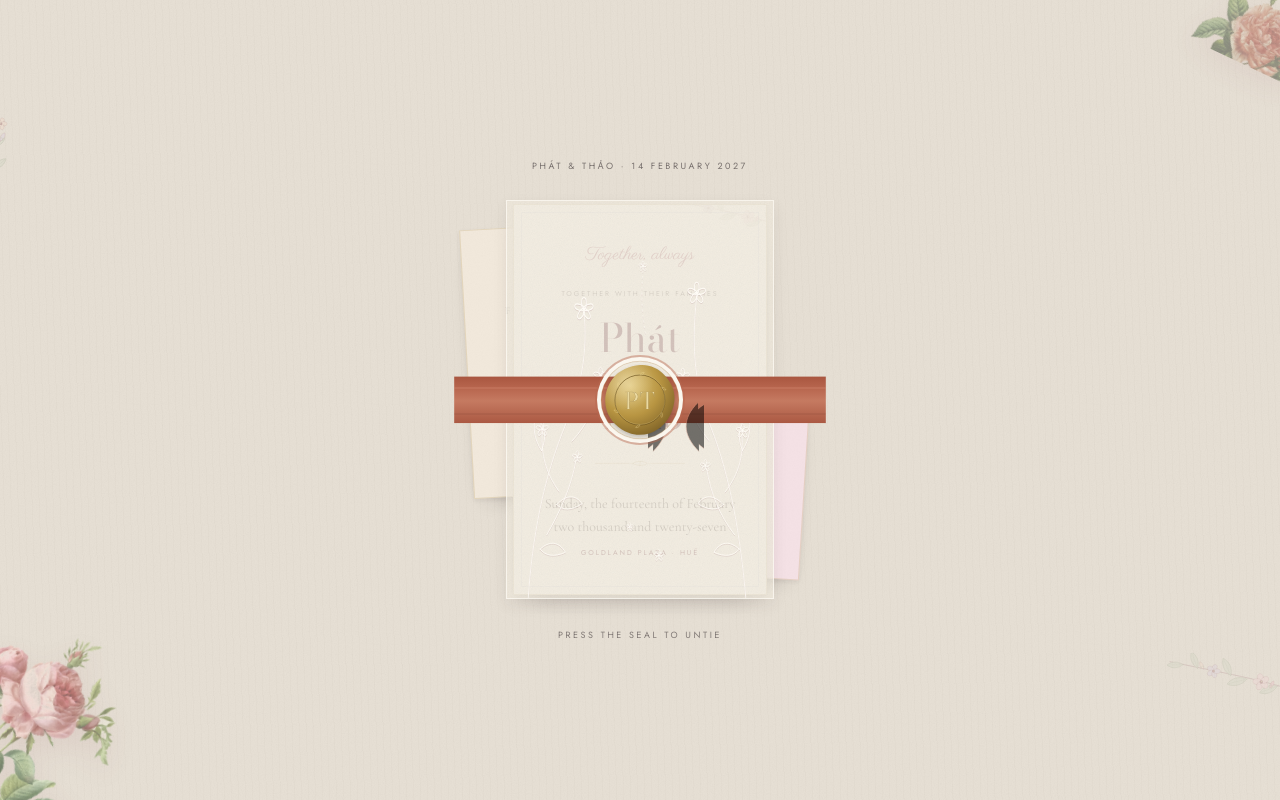
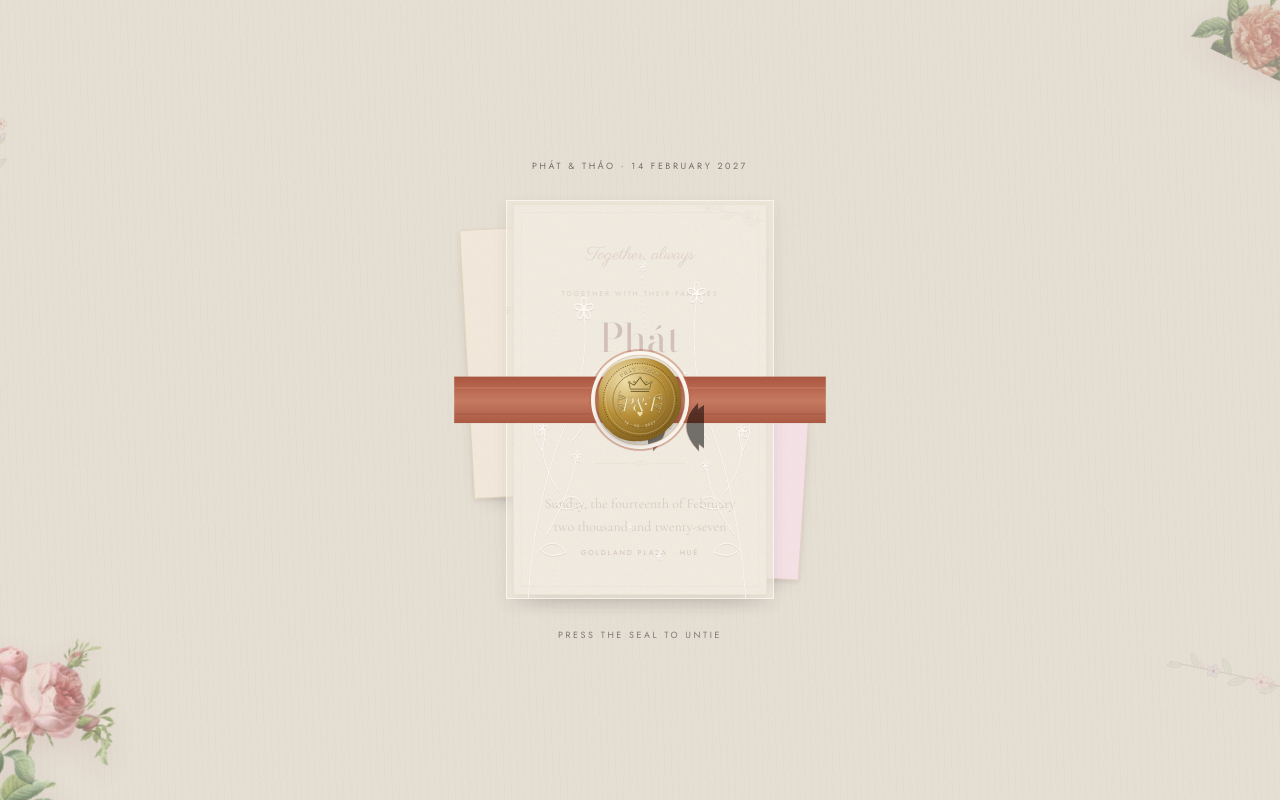
Before and after one commit to vanle2000/wedding-invitation, a React (Vite) app: page / in a window 1280 px wide. Built offline with nearby package versions, Linux system fonts and the light colour scheme.

Commit message:
Redesign wax seal as royal named crest

```diff
--- a/src/components/Closing.tsx
+++ b/src/components/Closing.tsx
@@ -40,10 +40,10 @@ export default function Closing() {
             onClick={() => setOpen((value) => !value)}
             aria-expanded={open}
             aria-controls="final-love-note"
-            className="grid h-[68px] w-[68px] place-items-center rounded-full focus-visible:outline-none focus-visible:ring-2 focus-visible:ring-burgundy/40 focus-visible:ring-offset-4 focus-visible:ring-offset-paper"
+            className="grid h-[78px] w-[78px] place-items-center rounded-full focus-visible:outline-none focus-visible:ring-2 focus-visible:ring-burgundy/40 focus-visible:ring-offset-4 focus-visible:ring-offset-paper"
             whileTap={{ scale: 0.96 }}
           >
-            <WaxSeal initials={couple.initials} size={64} />
+            <WaxSeal initials={couple.initials} names={[couple.first, couple.second]} size={74} />
             <span className="sr-only">{open ? 'Fold the final love note' : 'Open the final love note'}</span>
           </motion.button>
           <span className="label mt-4">{open ? 'Fold the note' : 'Press the seal'}</span>
--- a/src/components/InvitationSuite.tsx
+++ b/src/components/InvitationSuite.tsx
@@ -140,8 +140,8 @@ export default function InvitationSuite({
           type="button"
           onClick={onUntie}
           disabled={phase !== 'ready'}
-          aria-label="Press the gold P and T seal to release the silk ribbon"
-          className="grid h-[78px] w-[78px] place-items-center rounded-full disabled:cursor-default focus-visible:outline-none focus-visible:ring-2 focus-visible:ring-terracotta/45 focus-visible:ring-offset-4 focus-visible:ring-offset-paper"
+          aria-label="Press Phát and Thảo's royal gold seal to release the silk ribbon"
+          className="grid h-[90px] w-[90px] place-items-center rounded-full disabled:cursor-default focus-visible:outline-none focus-visible:ring-2 focus-visible:ring-terracotta/45 focus-visible:ring-offset-4 focus-visible:ring-offset-paper"
           variants={waxSealReveal}
           initial="hidden"
           animate={phase === 'ready' ? 'visible' : unwrapped ? 'broken' : 'hidden'}
@@ -155,7 +155,12 @@ export default function InvitationSuite({
               transition={{ duration: 2.2, repeat: Infinity, ease: 'easeOut' }}
             />
           )}
-          <WaxSeal initials={wedding.couple.initials} tone="gold" size={76} />
+          <WaxSeal
+            initials={wedding.couple.initials}
+            names={[wedding.couple.first, wedding.couple.second]}
+            tone="gold"
+            size={88}
+          />
         </motion.button>
       </div>
 
--- a/src/decorations/WaxSeal.tsx
+++ b/src/decorations/WaxSeal.tsx
@@ -2,112 +2,183 @@ import { useId } from 'react'
 
 interface WaxSealProps {
   initials: [string, string]
+  names: [string, string]
   size?: number
   className?: string
   tone?: 'burgundy' | 'gold'
+  dateLabel?: string
 }
 
 const palettes = {
   burgundy: {
-    light: '#9A4452',
+    light: '#A14B5D',
     middle: '#743345',
-    deep: '#52202D',
-    shadow: '#451824',
-    emboss: '#D8C28E',
-    textShadow: '#421621',
-    text: '#E4CE9A',
+    deep: '#4F1D2A',
+    shadow: '#3D1420',
+    emboss: '#D7BC7B',
+    face: '#ECD69C',
   },
   gold: {
-    light: '#E2C97D',
-    middle: '#B89542',
-    deep: '#7D6126',
-    shadow: '#654B18',
-    emboss: '#F0DA96',
-    textShadow: '#674C18',
-    text: '#F7E6AB',
+    light: '#E8D38D',
+    middle: '#B88F38',
+    deep: '#76571B',
+    shadow: '#574012',
+    emboss: '#F1DEA2',
+    face: '#F8E9B9',
   },
 } as const
 
-/** Irregular, softly highlighted wax with an embossed botanical monogram. */
-export default function WaxSeal({ initials, size = 92, className = '', tone = 'burgundy' }: WaxSealProps) {
-  const [first, second] = initials
+/** A small embossed laurel branch used on each side of the royal crest. */
+function Laurel({ flip = false, stroke }: { flip?: boolean; stroke: string }) {
+  return (
+    <g transform={flip ? 'translate(120 0) scale(-1 1)' : undefined} fill="none" stroke={stroke} strokeLinecap="round">
+      <path d="M34 78 C29 68 29 58 33 48" strokeWidth="0.75" />
+      {[
+        [32, 72, -26],
+        [30.5, 66, 24],
+        [30.5, 59.5, -28],
+        [31.5, 53.5, 24],
+      ].map(([x, y, rotation], index) => (
+        <path
+          key={index}
+          d="M0 0 C3.2 -2.4 7.2 -2.4 10 0 C7.2 2.4 3.2 2.4 0 0Z"
+          transform={`translate(${x} ${y}) rotate(${rotation})`}
+          strokeWidth="0.6"
+        />
+      ))}
+    </g>
+  )
+}
+
+/**
+ * Royal heraldic wax seal: full names around the rim, Roman-inspired wedding
+ * date below, a crown, laurel branches, and an intertwined P&T monogram.
+ */
+export default function WaxSeal({
+  initials,
+  names,
+  size = 92,
+  className = '',
+  tone = 'burgundy',
+  dateLabel = '14 · 02 · 2027',
+}: WaxSealProps) {
+  const [firstInitial, secondInitial] = initials
+  const [firstName, secondName] = names
   const palette = palettes[tone]
   const uid = useId().replace(/:/g, '')
-  const waxId = `wax-${uid}`
-  const highlightId = `wax-highlight-${uid}`
+  const waxId = `royal-wax-${uid}`
+  const highlightId = `royal-highlight-${uid}`
+  const upperArcId = `royal-name-arc-${uid}`
+  const lowerArcId = `royal-date-arc-${uid}`
+  const nameLabel = `${firstName.toLocaleUpperCase('vi-VN')}  •  ${secondName.toLocaleUpperCase('vi-VN')}`
 
   return (
     <svg
-      viewBox="0 0 100 100"
+      viewBox="0 0 120 120"
       width={size}
       height={size}
       className={className}
-      aria-hidden="true"
-      style={{ filter: 'drop-shadow(0 2px 2px rgba(61,53,55,0.28))' }}
+      role="img"
+      aria-label={`Royal wax seal of ${firstName} and ${secondName}`}
+      style={{ filter: 'drop-shadow(0 3px 3px rgba(61,53,55,0.32))' }}
     >
       <defs>
-        <radialGradient id={waxId} cx="36%" cy="30%" r="78%">
+        <radialGradient id={waxId} cx="34%" cy="28%" r="80%">
           <stop offset="0%" stopColor={palette.light} />
-          <stop offset="55%" stopColor={palette.middle} />
+          <stop offset="52%" stopColor={palette.middle} />
           <stop offset="100%" stopColor={palette.deep} />
         </radialGradient>
-        <radialGradient id={highlightId} cx="28%" cy="24%" r="42%">
-          <stop offset="0%" stopColor="#FEFAF3" stopOpacity="0.26" />
+        <radialGradient id={highlightId} cx="28%" cy="22%" r="46%">
+          <stop offset="0%" stopColor="#FEFAF3" stopOpacity="0.3" />
           <stop offset="100%" stopColor="#FEFAF3" stopOpacity="0" />
         </radialGradient>
+        <path id={upperArcId} d="M21 59 A39 39 0 0 1 99 59" />
+        <path id={lowerArcId} d="M24 77 A42 42 0 0 0 96 77" />
       </defs>
 
+      {/* Hand-poured irregular edge. */}
       <path
-        d="M50 4 C62 3 74 8 82 17 C92 27 97 40 95 53 C93 67 86 80 74 88 C63 96 47 98 35 93 C22 88 10 77 6 63 C2 49 5 34 14 22 C22 11 37 5 50 4Z"
+        d="M60 3 C74 2 88 7 99 17 C110 28 117 42 116 57 C118 72 110 89 98 99 C87 111 71 117 57 116 C41 118 26 111 16 100 C5 90 1 74 4 59 C1 44 7 29 18 18 C28 8 45 3 60 3Z"
         fill={`url(#${waxId})`}
       />
       <path
-        d="M50 4 C62 3 74 8 82 17 C92 27 97 40 95 53 C93 67 86 80 74 88 C63 96 47 98 35 93 C22 88 10 77 6 63 C2 49 5 34 14 22 C22 11 37 5 50 4Z"
+        d="M60 3 C74 2 88 7 99 17 C110 28 117 42 116 57 C118 72 110 89 98 99 C87 111 71 117 57 116 C41 118 26 111 16 100 C5 90 1 74 4 59 C1 44 7 29 18 18 C28 8 45 3 60 3Z"
         fill={`url(#${highlightId})`}
       />
 
-      <circle cx="50" cy="50" r="33" fill="none" stroke={palette.shadow} strokeWidth="1.2" opacity="0.78" />
-      <circle cx="50" cy="49.2" r="33" fill="none" stroke={palette.emboss} strokeWidth="0.55" opacity="0.62" />
+      {/* Rope edge and double heraldic rim. */}
+      <circle cx="60" cy="60" r="50" fill="none" stroke={palette.shadow} strokeWidth="1.4" strokeDasharray="1.2 2.2" opacity="0.82" />
+      <circle cx="60" cy="59.2" r="47" fill="none" stroke={palette.emboss} strokeWidth="0.65" opacity="0.72" />
+      <circle cx="60" cy="60" r="37" fill="none" stroke={palette.shadow} strokeWidth="1.1" opacity="0.75" />
+      <circle cx="60" cy="59.2" r="37" fill="none" stroke={palette.emboss} strokeWidth="0.55" opacity="0.75" />
 
-      {[0, 60, 120, 180, 240, 300].map((degrees) => (
-        <path
-          key={degrees}
-          d="M0 0 C2 -1.6 4.6 -1.6 6.5 0 C4.6 1.6 2 1.6 0 0Z"
-          transform={`rotate(${degrees} 50 50) translate(50 17) rotate(-30)`}
-          fill="none"
-          stroke={palette.emboss}
-          strokeWidth="0.55"
-          opacity="0.72"
-        />
-      ))}
+      {/* Names and wedding date embossed into the circular rim. */}
+      <text fill={palette.shadow} fontFamily='"Bodoni Moda", Georgia, serif' fontSize="6.4" fontWeight="500" letterSpacing="1.15">
+        <textPath href={`#${upperArcId}`} startOffset="50%" textAnchor="middle">
+          {nameLabel}
+        </textPath>
+      </text>
+      <text fill={palette.face} fontFamily='"Bodoni Moda", Georgia, serif' fontSize="6.4" fontWeight="500" letterSpacing="1.15" transform="translate(0 -0.65)" opacity="0.92">
+        <textPath href={`#${upperArcId}`} startOffset="50%" textAnchor="middle">
+          {nameLabel}
+        </textPath>
+      </text>
+      <text fill={palette.face} fontFamily='"Jost", sans-serif' fontSize="5.2" letterSpacing="1" opacity="0.9">
+        <textPath href={`#${lowerArcId}`} startOffset="50%" textAnchor="middle">
+          {dateLabel}
+        </textPath>
+      </text>
 
+      {/* Laurel branches flank the central crest. */}
+      <Laurel stroke={palette.shadow} />
+      <Laurel flip stroke={palette.shadow} />
+      <g transform="translate(0 -0.7)" opacity="0.82">
+        <Laurel stroke={palette.emboss} />
+        <Laurel flip stroke={palette.emboss} />
+      </g>
+
+      {/* Five-point royal crown. */}
+      <g fill="none" strokeLinecap="round" strokeLinejoin="round">
+        <path d="M47 45 L45 36 L52 40 L60 30 L68 40 L75 36 L73 45Z" stroke={palette.shadow} strokeWidth="1.4" />
+        <path d="M47 44.2 L45.8 36.9 L52 41 L60 31.2 L68 41 L74.2 36.9 L73 44.2Z" stroke={palette.emboss} strokeWidth="0.7" />
+        <path d="M48 48 H72" stroke={palette.shadow} strokeWidth="1.4" />
+        <path d="M48 47.2 H72" stroke={palette.emboss} strokeWidth="0.65" />
+        {[45, 52, 60, 68, 75].map((x) => (
+          <circle key={x} cx={x} cy={x === 60 ? 29.5 : 35.5} r="1.25" fill={palette.face} stroke={palette.shadow} strokeWidth="0.55" />
+        ))}
+      </g>
+
+      {/* Intertwined central monogram with pressed shadow/highlight relief. */}
       <text
-        x="50"
-        y="51.2"
+        x="60"
+        y="66.1"
         textAnchor="middle"
         dominantBaseline="central"
         fontFamily='"Bodoni Moda", "Cormorant Garamond", Georgia, serif'
-        fontSize="30"
-        fill={palette.textShadow}
-        letterSpacing="1"
+        fontSize="25"
+        fontStyle="italic"
+        fill={palette.shadow}
+        letterSpacing="-1"
       >
-        {first}
-        {second}
+        {firstInitial}&amp;{secondInitial}
       </text>
       <text
-        x="50"
-        y="50"
+        x="60"
+        y="64.9"
         textAnchor="middle"
         dominantBaseline="central"
         fontFamily='"Bodoni Moda", "Cormorant Garamond", Georgia, serif'
-        fontSize="30"
-        fill={palette.text}
-        letterSpacing="1"
-        opacity="0.92"
+        fontSize="25"
+        fontStyle="italic"
+        fill={palette.face}
+        letterSpacing="-1"
+        opacity="0.94"
       >
-        {first}
-        {second}
+        {firstInitial}&amp;{secondInitial}
       </text>
+
+      {/* Tiny fleur-de-lis punctuation at the base of the crest. */}
+      <path d="M60 77 C57 74 55 76 57 79 C58 80 59 81 60 83 C61 81 62 80 63 79 C65 76 63 74 60 77Z" fill={palette.face} opacity="0.88" />
     </svg>
   )
 }
```
Also changed, not shown: 1 other file (tests, documents, lock files or other folders).
